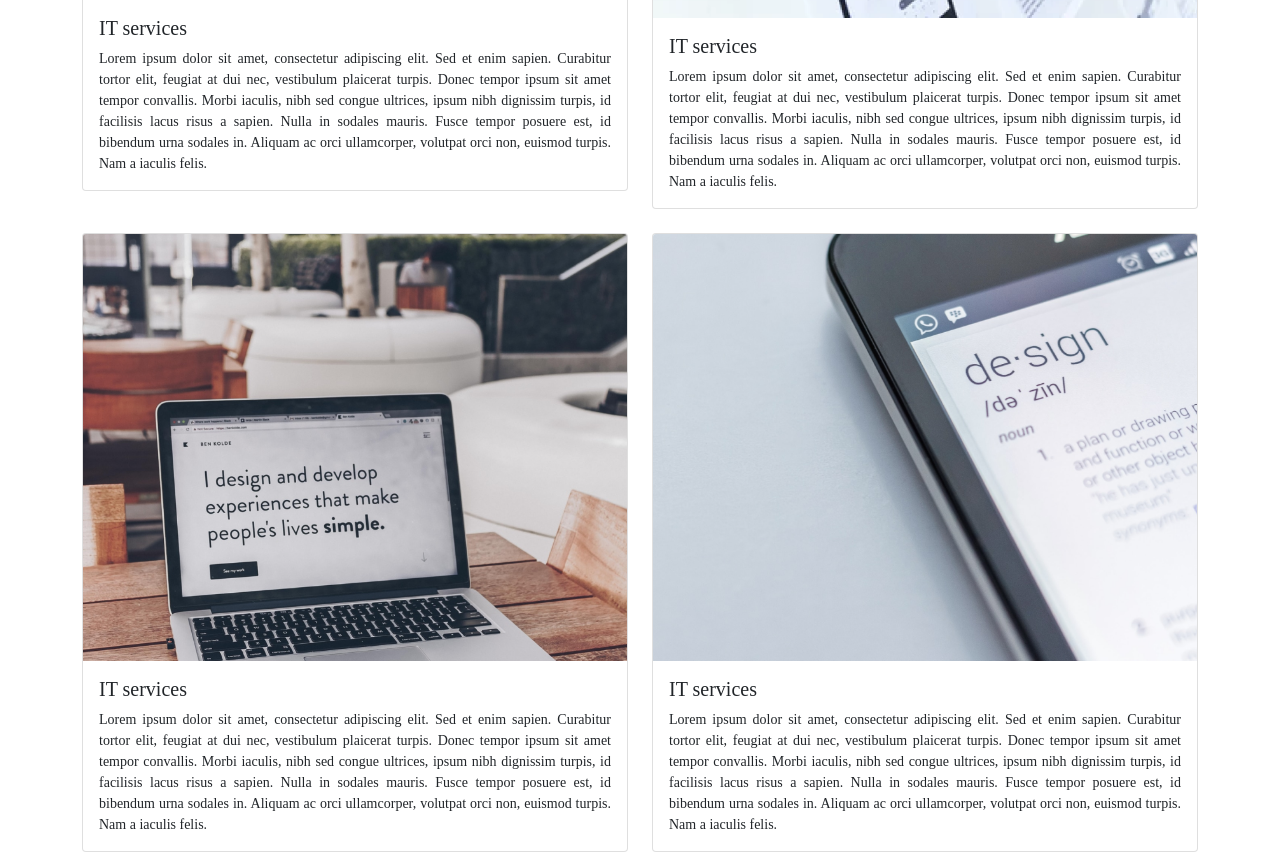
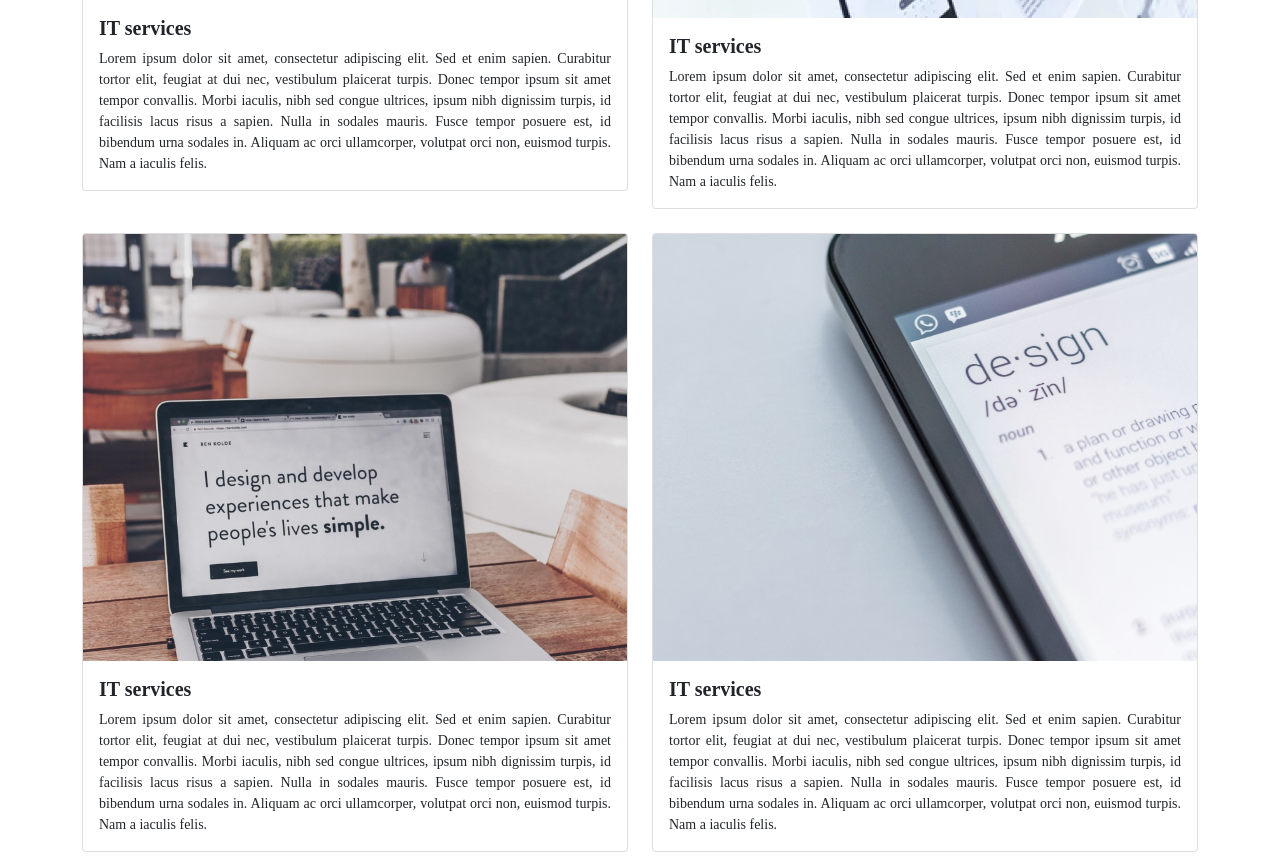
Before and after one commit to Birajramtel/for_sewa, a PHP site: page /it_services.php in a window 1280 px wide. Shown: the part 1473-2329 px from the top of the page. Run offline with PHP 8.4, Linux system fonts and the light colour scheme; some libraries are stand-ins or nearby versions; some web fonts are replaced.

Commit message:
Changes made in IT services page

```diff
--- a/it_services.php
+++ b/it_services.php
@@ -98,7 +98,7 @@
                     <div class="card">
                         <img src="img/it_services_1.png" class="card-img-top" alt="IT services">
                         <div class="card-body">
-                            <h5 class="card-title Header_2">IT services</h5>
+                            <h5 class="card-title Header_2"><strong>IT services</strong></h5>
                             <p class="card-text para_align">
                                 Lorem ipsum dolor sit amet, consectetur adipiscing elit. Sed et enim sapien. Curabitur
                                 tortor elit, feugiat at dui nec, vestibulum plaicerat turpis. Donec tempor ipsum sit
@@ -114,7 +114,7 @@
                     <div class="card">
                         <img src="img/it_services_2.png" class="card-img-top" alt="IT services">
                         <div class="card-body">
-                            <h5 class="card-title Header_2">IT services</h5>
+                            <h5 class="card-title Header_2"><strong>IT services</strong></h5>
                             <p class="card-text para_align">
                                 Lorem ipsum dolor sit amet, consectetur adipiscing elit. Sed et enim sapien. Curabitur
                                 tortor elit, feugiat at dui nec, vestibulum plaicerat turpis. Donec tempor ipsum sit
@@ -130,7 +130,7 @@
                     <div class="card">
                         <img src="img/it_services_3.png" class="card-img-top" alt="IT services">
                         <div class="card-body">
-                            <h5 class="card-title Header_2">IT services</h5>
+                            <h5 class="card-title Header_2"><strong>IT services</strong></h5>
                             <p class="card-text para_align pb-0">
                                 Lorem ipsum dolor sit amet, consectetur adipiscing elit. Sed et enim sapien. Curabitur
                                 tortor elit, feugiat at dui nec, vestibulum plaicerat turpis. Donec tempor ipsum sit
@@ -138,6 +138,7 @@
                                 turpis, id facilisis lacus risus a sapien. Nulla in sodales mauris. Fusce tempor posuere
                                 est, id bibendum urna sodales in. Aliquam ac orci ullamcorper, volutpat orci non, euismod
                                 turpis. Nam a iaculis felis.
+                            </p>
                         </div>
                     </div>
                 </div>
@@ -145,7 +146,7 @@
                     <div class="card">
                         <img src="img/it_services_4.png" class="card-img-top" alt="IT services">
                         <div class="card-body">
-                            <h5 class="card-title Header_2">IT services</h5>
+                            <h5 class="card-title Header_2"><strong>IT services</strong></h5>
                             <p class="card-text para_align">
                                 Lorem ipsum dolor sit amet, consectetur adipiscing elit. Sed et enim sapien. Curabitur
                                 tortor elit, feugiat at dui nec, vestibulum plaicerat turpis. Donec tempor ipsum sit
```
